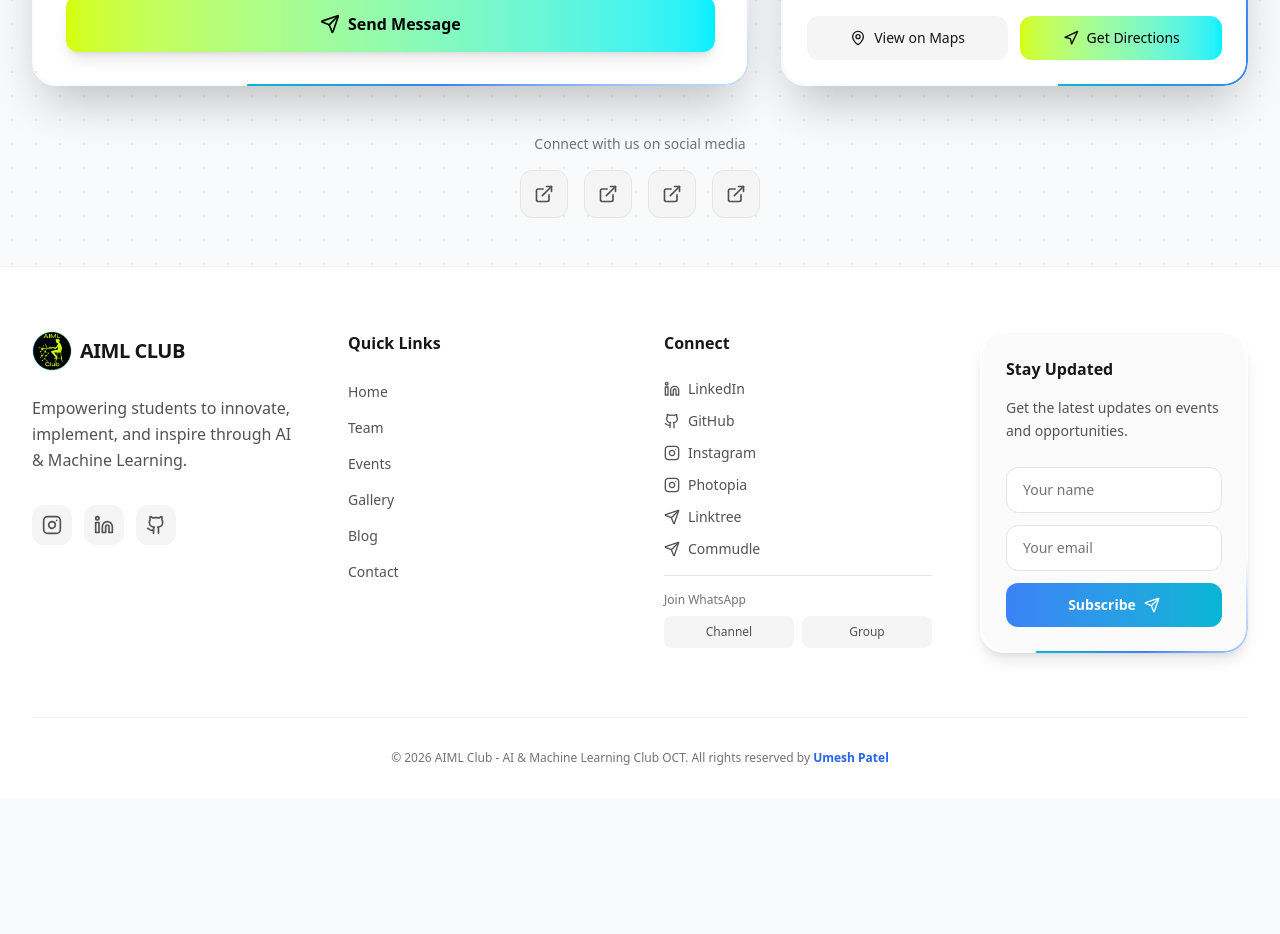
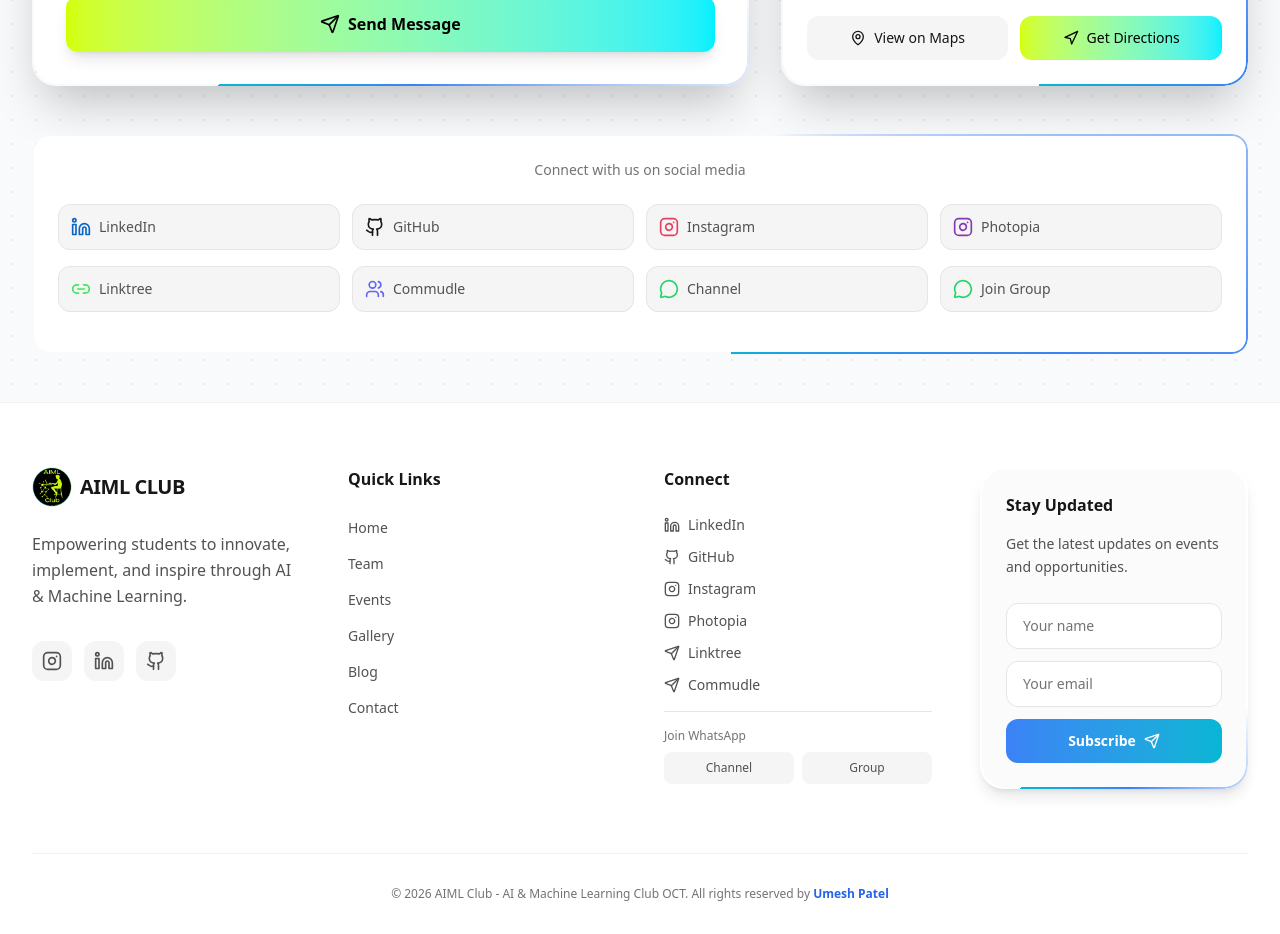
Before and after one commit to UmeshCode1/ai-ml-club, a Next.js app: page /contact in a window 1280 px wide. Shown: the part 1020-1954 px from the top of the page. Before the commit the page ends 1818 px from the top, so only its background shows below. Built offline with nearby package versions, Linux system fonts and the light colour scheme; no server answers.

Commit message:
feat: Improved contact page social links with proper icons and grid layout

```diff
--- a/src/app/contact/page.tsx
+++ b/src/app/contact/page.tsx
@@ -1,7 +1,7 @@
 "use client";
 
 import { motion } from "framer-motion";
-import { Mail, MapPin, Phone, User, Send, Loader2, Navigation, ExternalLink } from "lucide-react";
+import { Mail, MapPin, Phone, User, Send, Loader2, Navigation, Linkedin, Github, Instagram, MessageCircle, Link2, Users } from "lucide-react";
 import { GradientBorder } from "@/components/ui/gradient-border";
 import { useState } from "react";
 import { createContact } from "@/lib/database";
@@ -326,43 +326,55 @@
                     initial={{ opacity: 0, y: 20 }}
                     animate={{ opacity: 1, y: 0 }}
                     transition={{ duration: 0.5, delay: 0.5 }}
-                    className="mt-12 text-center"
+                    className="mt-12"
                 >
-                    <p className="text-sm text-neutral-500 dark:text-neutral-400 mb-4">Connect with us on social media</p>
-                    <div className="flex items-center justify-center gap-4">
-                        <a
-                            href="https://www.linkedin.com/company/aimlcluboct"
-                            target="_blank"
-                            rel="noopener noreferrer"
-                            className="w-12 h-12 rounded-xl bg-neutral-100 dark:bg-neutral-800 hover:bg-[var(--neon-lime)]/10 hover:border-[var(--neon-lime)]/50 border border-neutral-200 dark:border-neutral-700 flex items-center justify-center transition-all group"
+                    <GradientBorder
+                        containerClassName="rounded-2xl"
+                        className="p-6 bg-[var(--card-bg)] backdrop-blur-xl"
+                        duration={15}
                     >
-                            <ExternalLink className="w-5 h-5 text-neutral-600 dark:text-neutral-400 group-hover:text-[var(--neon-lime-text)]" />
+                        <p className="text-center text-sm text-neutral-500 dark:text-neutral-400 mb-6">Connect with us on social media</p>
+
+                        {/* Professional Platforms */}
+                        <div className="grid grid-cols-2 md:grid-cols-4 gap-3 mb-4">
+                            <a href="https://www.linkedin.com/company/aimlcluboct" target="_blank" rel="noopener noreferrer" className="flex items-center gap-2 p-3 rounded-xl bg-neutral-100 dark:bg-neutral-800/50 hover:bg-[var(--neon-lime)]/10 border border-neutral-200 dark:border-neutral-700 hover:border-[var(--neon-lime)]/50 transition-all group">
+                                <Linkedin className="w-5 h-5 text-[#0A66C2] group-hover:text-[var(--neon-lime-text)]" />
+                                <span className="text-sm text-neutral-600 dark:text-neutral-400 group-hover:text-[var(--neon-lime-text)]">LinkedIn</span>
                             </a>
-                        <a
-                            href="https://github.com/aimlcluboct"
-                            target="_blank"
-                            rel="noopener noreferrer"
-                            className="w-12 h-12 rounded-xl bg-neutral-100 dark:bg-neutral-800 hover:bg-[var(--neon-lime)]/10 hover:border-[var(--neon-lime)]/50 border border-neutral-200 dark:border-neutral-700 flex items-center justify-center transition-all group"
-                        >
-                            <ExternalLink className="w-5 h-5 text-neutral-600 dark:text-neutral-400 group-hover:text-[var(--neon-lime-text)]" />
+                            <a href="https://github.com/aimlcluboct" target="_blank" rel="noopener noreferrer" className="flex items-center gap-2 p-3 rounded-xl bg-neutral-100 dark:bg-neutral-800/50 hover:bg-[var(--neon-lime)]/10 border border-neutral-200 dark:border-neutral-700 hover:border-[var(--neon-lime)]/50 transition-all group">
+                                <Github className="w-5 h-5 text-neutral-900 dark:text-white group-hover:text-[var(--neon-lime-text)]" />
+                                <span className="text-sm text-neutral-600 dark:text-neutral-400 group-hover:text-[var(--neon-lime-text)]">GitHub</span>
                             </a>
-                        <a
-                            href="https://www.instagram.com/aimlcluboct"
-                            target="_blank"
-                            rel="noopener noreferrer"
-                            className="w-12 h-12 rounded-xl bg-neutral-100 dark:bg-neutral-800 hover:bg-[var(--neon-lime)]/10 hover:border-[var(--neon-lime)]/50 border border-neutral-200 dark:border-neutral-700 flex items-center justify-center transition-all group"
-                        >
-                            <ExternalLink className="w-5 h-5 text-neutral-600 dark:text-neutral-400 group-hover:text-[var(--neon-lime-text)]" />
+                            <a href="https://www.instagram.com/aimlcluboct" target="_blank" rel="noopener noreferrer" className="flex items-center gap-2 p-3 rounded-xl bg-neutral-100 dark:bg-neutral-800/50 hover:bg-[var(--neon-lime)]/10 border border-neutral-200 dark:border-neutral-700 hover:border-[var(--neon-lime)]/50 transition-all group">
+                                <Instagram className="w-5 h-5 text-[#E4405F] group-hover:text-[var(--neon-lime-text)]" />
+                                <span className="text-sm text-neutral-600 dark:text-neutral-400 group-hover:text-[var(--neon-lime-text)]">Instagram</span>
                             </a>
-                        <a
-                            href="https://whatsapp.com/channel/0029VbAthv38V0tfulumuV1D"
-                            target="_blank"
-                            rel="noopener noreferrer"
-                            className="w-12 h-12 rounded-xl bg-neutral-100 dark:bg-neutral-800 hover:bg-[var(--neon-lime)]/10 hover:border-[var(--neon-lime)]/50 border border-neutral-200 dark:border-neutral-700 flex items-center justify-center transition-all group"
-                        >
-                            <ExternalLink className="w-5 h-5 text-neutral-600 dark:text-neutral-400 group-hover:text-[var(--neon-lime-text)]" />
+                            <a href="https://www.instagram.com/photopia_" target="_blank" rel="noopener noreferrer" className="flex items-center gap-2 p-3 rounded-xl bg-neutral-100 dark:bg-neutral-800/50 hover:bg-[var(--neon-lime)]/10 border border-neutral-200 dark:border-neutral-700 hover:border-[var(--neon-lime)]/50 transition-all group">
+                                <Instagram className="w-5 h-5 text-[#833AB4] group-hover:text-[var(--neon-lime-text)]" />
+                                <span className="text-sm text-neutral-600 dark:text-neutral-400 group-hover:text-[var(--neon-lime-text)]">Photopia</span>
                             </a>
                         </div>
+
+                        {/* Community Platforms */}
+                        <div className="grid grid-cols-2 md:grid-cols-4 gap-3 mb-4">
+                            <a href="https://linktr.ee/aimlcluboct" target="_blank" rel="noopener noreferrer" className="flex items-center gap-2 p-3 rounded-xl bg-neutral-100 dark:bg-neutral-800/50 hover:bg-[var(--neon-lime)]/10 border border-neutral-200 dark:border-neutral-700 hover:border-[var(--neon-lime)]/50 transition-all group">
+                                <Link2 className="w-5 h-5 text-[#43E55E] group-hover:text-[var(--neon-lime-text)]" />
+                                <span className="text-sm text-neutral-600 dark:text-neutral-400 group-hover:text-[var(--neon-lime-text)]">Linktree</span>
+                            </a>
+                            <a href="https://www.commudle.com/communities/ai-ml-club" target="_blank" rel="noopener noreferrer" className="flex items-center gap-2 p-3 rounded-xl bg-neutral-100 dark:bg-neutral-800/50 hover:bg-[var(--neon-lime)]/10 border border-neutral-200 dark:border-neutral-700 hover:border-[var(--neon-lime)]/50 transition-all group">
+                                <Users className="w-5 h-5 text-[#6366F1] group-hover:text-[var(--neon-lime-text)]" />
+                                <span className="text-sm text-neutral-600 dark:text-neutral-400 group-hover:text-[var(--neon-lime-text)]">Commudle</span>
+                            </a>
+                            <a href="https://whatsapp.com/channel/0029VbAthv38V0tfulumuV1D" target="_blank" rel="noopener noreferrer" className="flex items-center gap-2 p-3 rounded-xl bg-neutral-100 dark:bg-neutral-800/50 hover:bg-[var(--neon-lime)]/10 border border-neutral-200 dark:border-neutral-700 hover:border-[var(--neon-lime)]/50 transition-all group">
+                                <MessageCircle className="w-5 h-5 text-[#25D366] group-hover:text-[var(--neon-lime-text)]" />
+                                <span className="text-sm text-neutral-600 dark:text-neutral-400 group-hover:text-[var(--neon-lime-text)]">Channel</span>
+                            </a>
+                            <a href="https://chat.whatsapp.com/ITBTDOgerQVLnw9dq7jxN6" target="_blank" rel="noopener noreferrer" className="flex items-center gap-2 p-3 rounded-xl bg-neutral-100 dark:bg-neutral-800/50 hover:bg-[var(--neon-lime)]/10 border border-neutral-200 dark:border-neutral-700 hover:border-[var(--neon-lime)]/50 transition-all group">
+                                <MessageCircle className="w-5 h-5 text-[#25D366] group-hover:text-[var(--neon-lime-text)]" />
+                                <span className="text-sm text-neutral-600 dark:text-neutral-400 group-hover:text-[var(--neon-lime-text)]">Join Group</span>
+                            </a>
+                        </div>
+                    </GradientBorder>
                 </motion.div>
             </div>
         </div>
```
Lines whose indentation alone changed are shown as unchanged.
